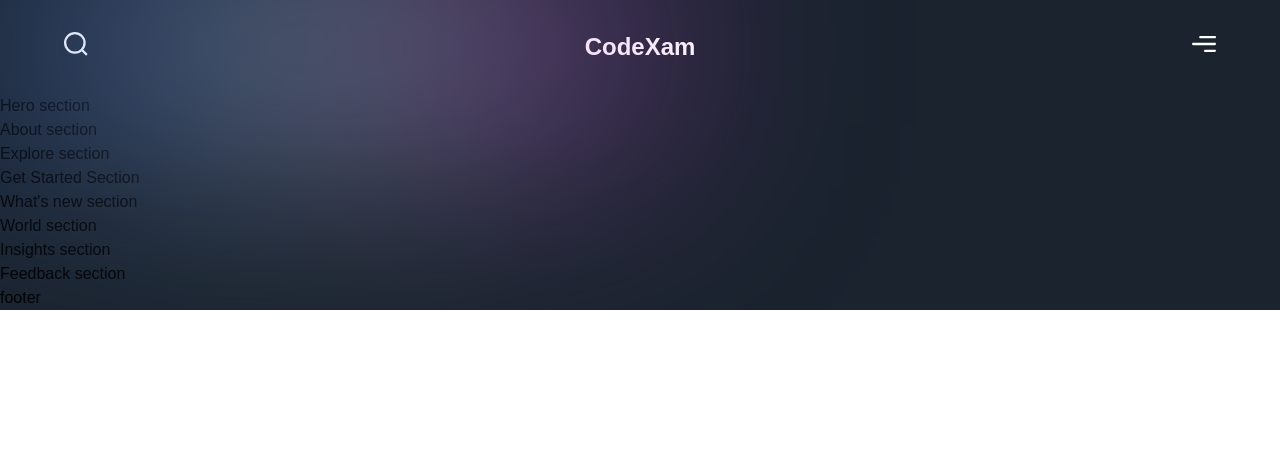
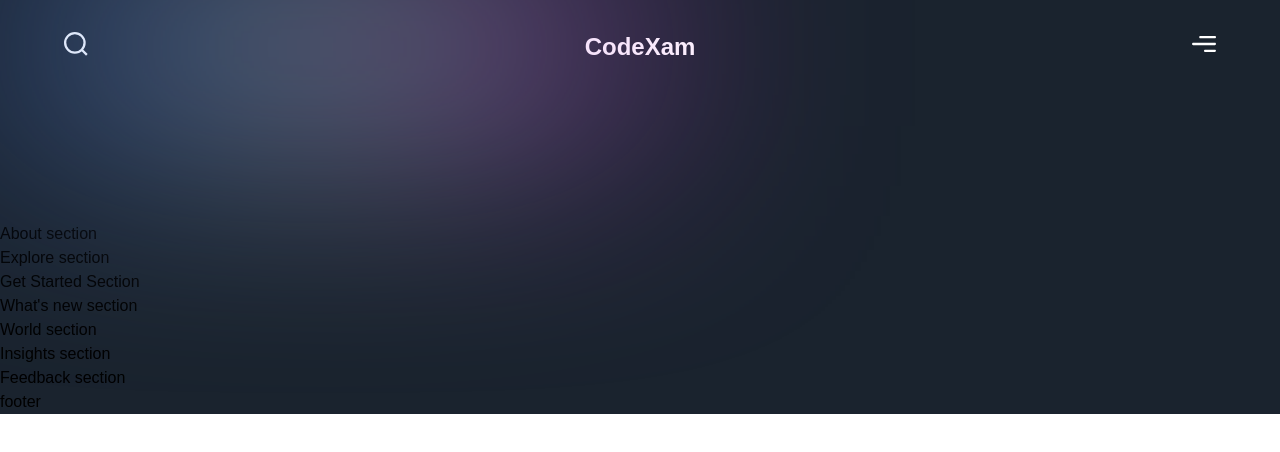
Before and after one commit to Subham-Maity/Unique_Motion_Page, a Next.js app: page / in a window 1280 px wide. Shown: the top 452 px of the page. Built offline with nearby package versions, Linux system fonts and the light colour scheme; a web font is replaced by a local one.

Commit message:
viewport set with false for infinity rendering ♾️
https://www.framer.com/docs/examples/#scroll-triggered-animations

viewport={{ once: false, amount: 0.25 }}

```diff
--- a/sections/Hero.jsx
+++ b/sections/Hero.jsx
@@ -1,8 +1,18 @@
 'use client';
 
+import { motion } from 'framer-motion';
+
+import styles from '../styles';
+import { slideIn, staggerContainer, textVariant } from '../utils/motion';
+
 const Hero = () => (
-  <section>
-    Hero section
+    <section className={`${styles.yPaddings} sm:pl-16 pl-6`}>
+            <motion.div
+                variants={staggerContainer}
+                initial="hidden"
+                whileInView="show"
+                viewport={{ once: false, amount: 0.25 }}
+            />
   </section>
 );
 
```
Also changed, not shown: 1 other file (tests, documents, lock files or other folders).
